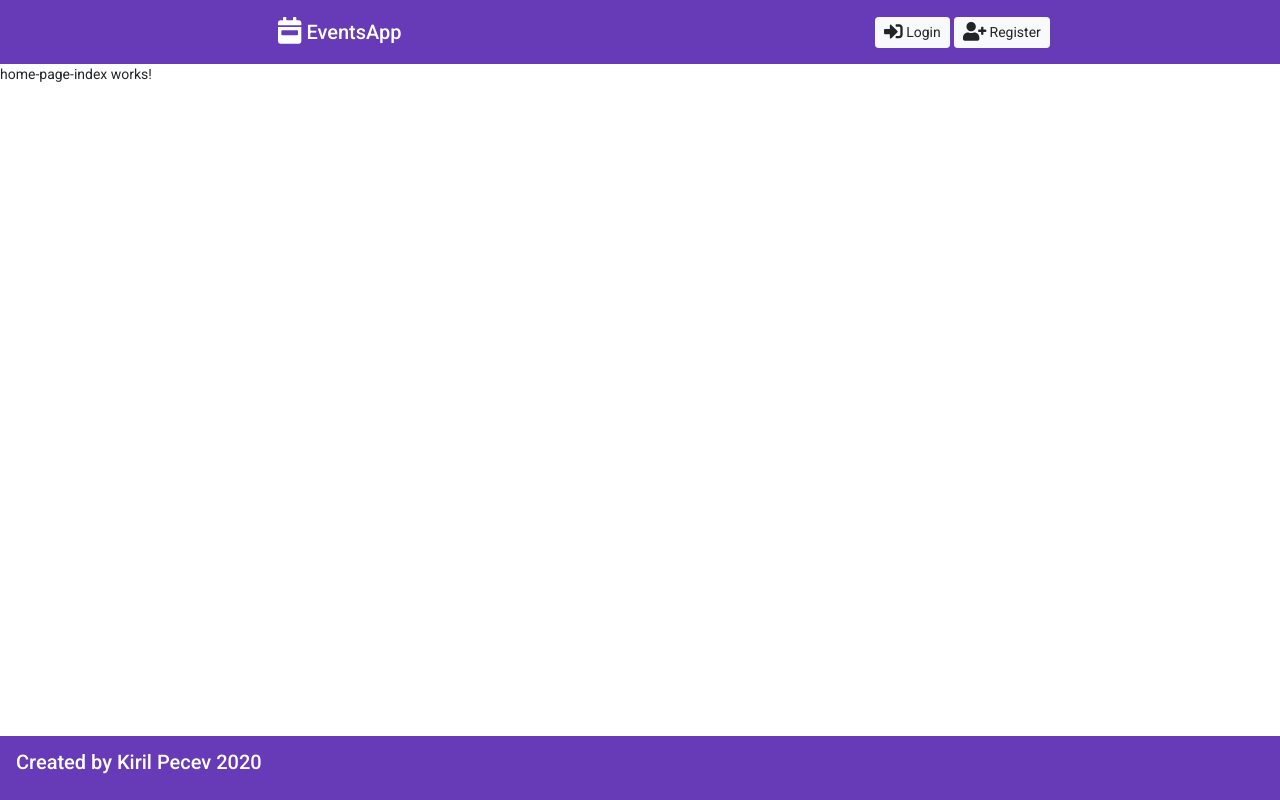
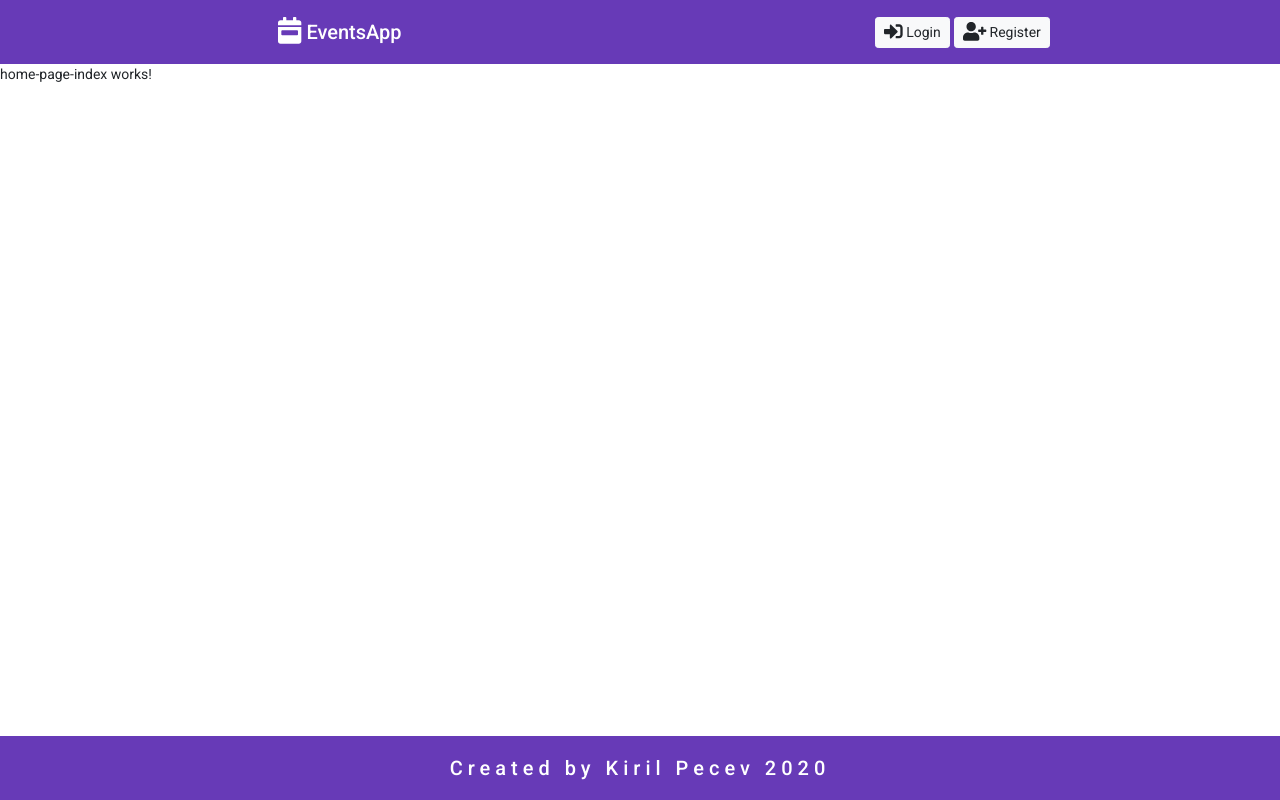
Before and after one commit to KirilPecev/Events-App, an Angular app in the folder EventsApp/: page / in a window 1280 px wide. Built offline with nearby package versions, Linux system fonts and the light colour scheme.

Commit message:
footer css update

```diff
--- a/EventsApp/src/app/footer/footer.component.css
+++ b/EventsApp/src/app/footer/footer.component.css
@@ -1,6 +1,9 @@
 div {
     position: fixed;
-    height: 64px;
     bottom: 0;
     width: 100%;
 }
+p{
+    margin: auto;
+    letter-spacing: 5px;
+}
```
